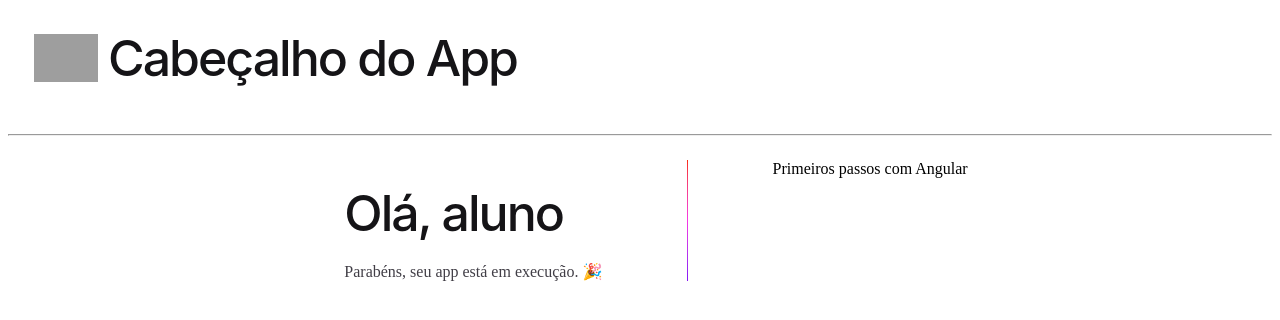
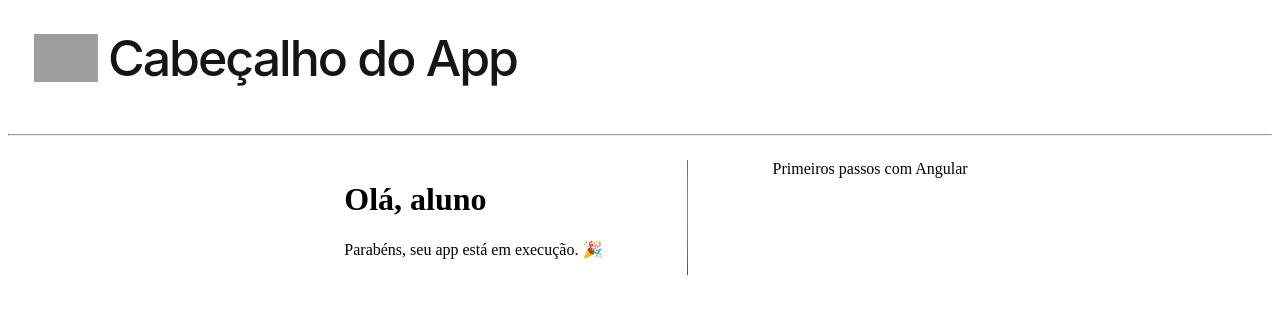
Before and after one commit to prof-emilio-resende/learn-angular, an Angular app: page / in a window 1280 px wide. Shown: the top 320 px of the page. Built offline with nearby package versions, Linux system fonts and the light colour scheme; grey boxes are pictures that could not be loaded.

Commit message:
+ modulos e componentes

```diff
--- a/src/app/app.component.html
+++ b/src/app/app.component.html
@@ -5,14 +5,9 @@
 <br /><hr />
 <main class="main">
   <div class="content">
-    <div class="left-side">
-      <h1>Olá, {{ title }}</h1>
-      <p>Parabéns, seu app está em execução. 🎉</p>
-    </div>
+    <app-nav-bar [data]="{title}"/>
     <div class="divider" role="separator" aria-label="Divider"></div>
-    <div class="right-side">
-      Primeiros passos com Angular
-    </div>
+    <app-content/>
   </div>
 </main>
 
--- a/src/app/app.component.ts
+++ b/src/app/app.component.ts
@@ -1,10 +1,12 @@
 import { Component } from '@angular/core';
 import { RouterOutlet } from '@angular/router';
+import { NavBarComponent } from './nav-bar/nav-bar.component';
+import { ContentComponent } from './content/content.component';
 
 @Component({
   selector: 'app-root',
   standalone: true,
-  imports: [RouterOutlet],
+  imports: [RouterOutlet, NavBarComponent, ContentComponent],
   templateUrl: './app.component.html',
   styleUrl: './app.component.css'
 })
--- /dev/null
+++ b/src/app/content/content.component.css
@@ -0,0 +1,3 @@
+.right-side {
+    flex: 4
+}
--- /dev/null
+++ b/src/app/content/content.component.html
@@ -0,0 +1,3 @@
+<div class="right-side">
+    Primeiros passos com Angular
+</div>
--- /dev/null
+++ b/src/app/nav-bar/nav-bar.component.css
@@ -0,0 +1,3 @@
+.left-side {
+    flex: 1
+}
--- /dev/null
+++ b/src/app/nav-bar/nav-bar.component.html
@@ -0,0 +1,4 @@
+<div class="left-side">
+    <h1>Olá, {{ data.title }}</h1>
+    <p>Parabéns, seu app está em execução. 🎉</p>
+</div>
```
Also changed, not shown: src/app/content/content.component.ts (added, +12 -0 lines), src/app/nav-bar/nav-bar.component.ts (added, +17 -0 lines), 2 other files (tests, documents, lock files or other folders).
